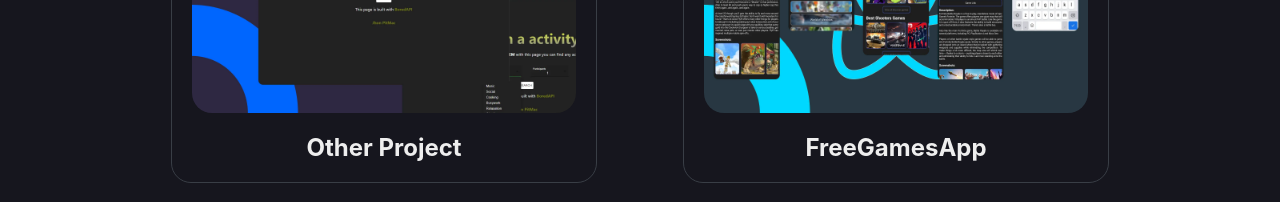
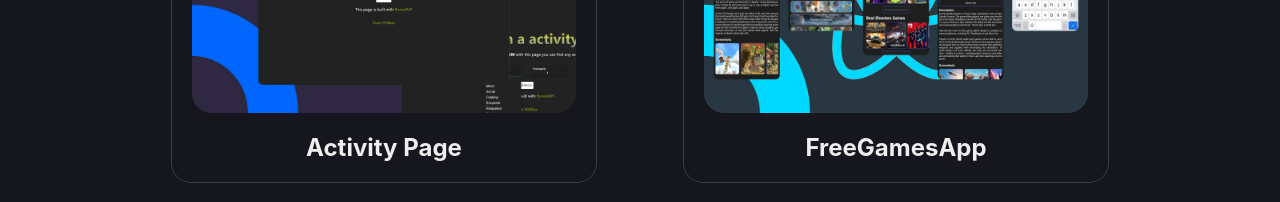
Before and after one commit to PitMac/MyPortfolio-Svelte, a Svelte app: page / in a window 1280 px wide. Shown: the part 1840-2042 px from the top of the page. Built offline with nearby package versions, Linux system fonts and the light colour scheme.

Commit message:
name of a new project

```diff
--- a/src/components/ProjectItem.svelte
+++ b/src/components/ProjectItem.svelte
@@ -18,7 +18,7 @@
     {
       href: "https://activityweb.vercel.app/",
       src: Activity,
-      alt: "Other Project",
+      alt: "Activity Page",
     },
     {
       href: "https://github.com/PitMac/FreeGame-App-RN",
```
